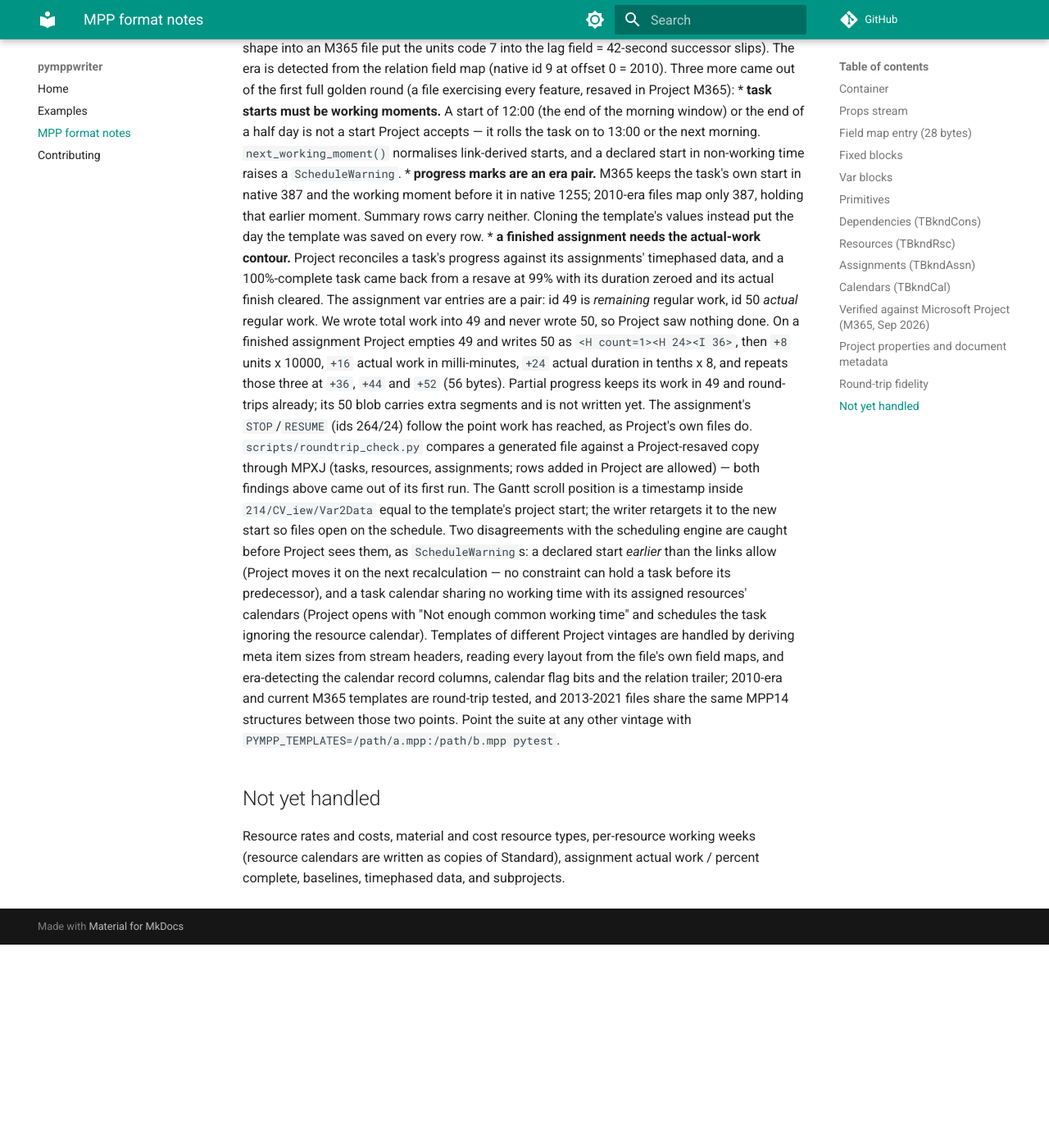
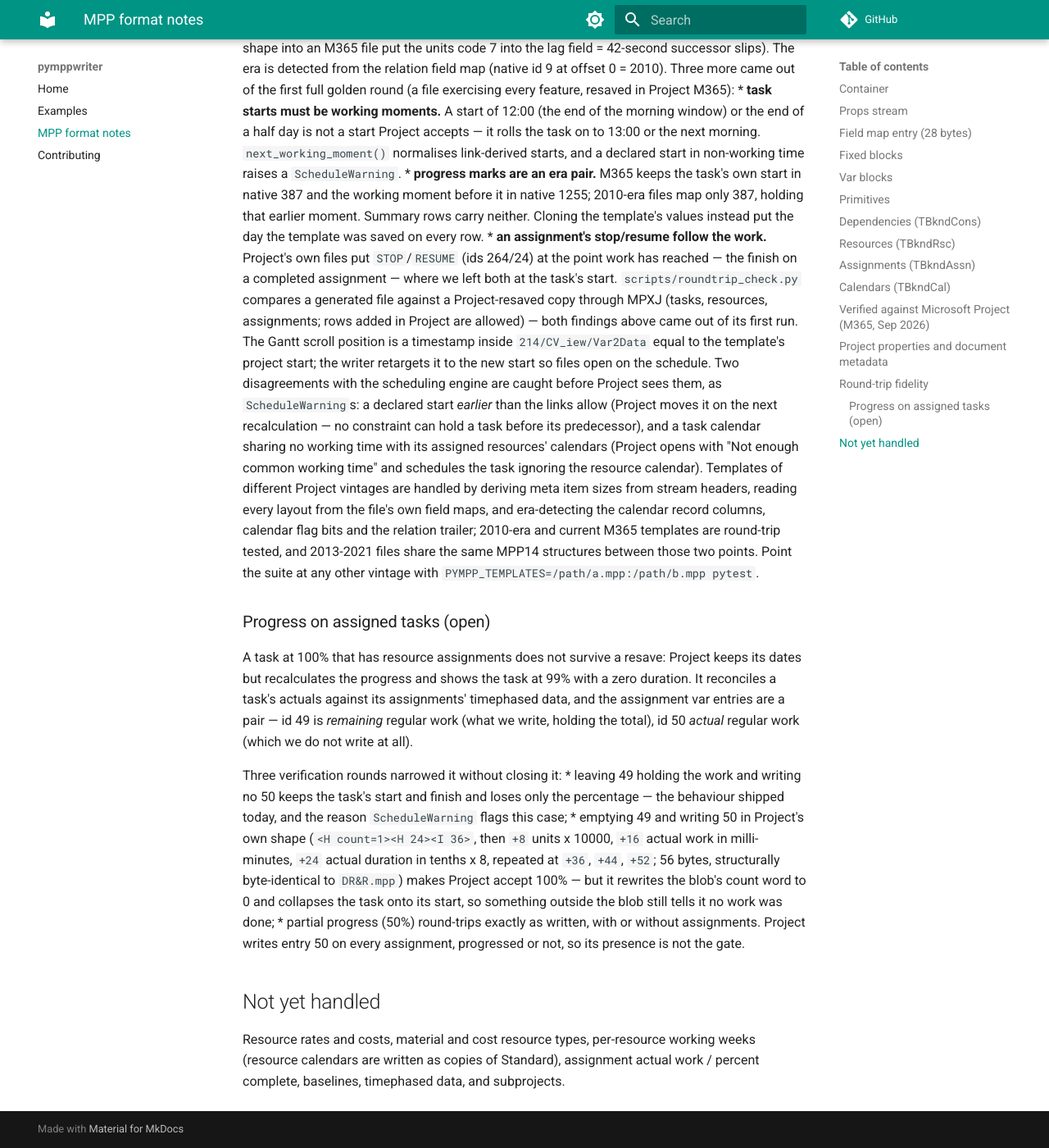
Before and after one commit to kevinmcaleer/pymppwriter, an MkDocs documentation site: the page built from docs/FORMAT_NOTES.md, in a window 1280 px wide and 1400 px high, scrolled down 6658 px. Shown: the whole window at 82% size. Built offline with MkDocs 1.6.1 and Material for MkDocs 9.7.7, drawn with Linux system fonts in a browser that asks for light colours; comment, search, counter and statistics services are not loaded; before the commit the page ends 7810 px from its top, so only the background shows below that.

Commit message:
Keep the schedule over the percentage on finished assignments (epic #35)
Round three: writing the actual-work contour made Project accept 100%,
but it rewrote the blob's count word to 0 and collapsed the task onto its
start — losing the finish. Round two's shape (work left in var 49, no
var 50) keeps the task's dates and loses only the percentage, which is
the better failure by far, so the contour change is reverted.

The case is now a ScheduleWarning instead: a 100%-complete task with
assignments will come back from Project at 99%. What all three rounds
established about the 49/50 contour pair is written up in FORMAT_NOTES
under "Progress on assigned tasks (open)" so the next attempt starts
from the evidence rather than from scratch.

29 tests pass.

Co-Authored-By: Claude Opus 5 (1M context) <noreply@anthropic.com>
Claude-Session: https://claude.ai/code/session_01UyoSFMqTMWfuprtEB2wBwr

```diff
--- a/docs/FORMAT_NOTES.md
+++ b/docs/FORMAT_NOTES.md
@@ -238,16 +238,9 @@ Project M365):
   moment before it in native 1255; 2010-era files map only 387, holding that earlier moment.
   Summary rows carry neither. Cloning the template's values instead put the day the template was
   saved on every row.
-* **a finished assignment needs the actual-work contour.** Project reconciles a task's progress
-  against its assignments' timephased data, and a 100%-complete task came back from a resave at
-  99% with its duration zeroed and its actual finish cleared. The assignment var entries are a
-  pair: id 49 is *remaining* regular work, id 50 *actual* regular work. We wrote total work into
-  49 and never wrote 50, so Project saw nothing done. On a finished assignment Project empties 49
-  and writes 50 as `<H count=1><H 24><I 36>`, then `+8` units x 10000, `+16` actual work in
-  milli-minutes, `+24` actual duration in tenths x 8, and repeats those three at `+36`, `+44` and
-  `+52` (56 bytes). Partial progress keeps its work in 49 and round-trips already; its 50 blob
-  carries extra segments and is not written yet. The assignment's `STOP`/`RESUME` (ids 264/24)
-  follow the point work has reached, as Project's own files do.
+* **an assignment's stop/resume follow the work.** Project's own files put `STOP`/`RESUME` (ids
+  264/24) at the point work has reached — the finish on a completed assignment — where we left
+  both at the task's start.
 `scripts/roundtrip_check.py` compares a generated file against a Project-resaved copy through MPXJ
 (tasks, resources, assignments; rows added in Project are allowed) — both findings above came out of
 its first run. The Gantt scroll position is a timestamp inside `214/CV_iew/Var2Data` equal to the
@@ -263,6 +256,24 @@ calendar flag bits and the relation trailer; 2010-era and current M365 templates
 tested, and 2013-2021 files share the same MPP14 structures between those two points. Point the
 suite at any other vintage with `PYMPP_TEMPLATES=/path/a.mpp:/path/b.mpp pytest`.
 
+### Progress on assigned tasks (open)
+A task at 100% that has resource assignments does not survive a resave: Project keeps its dates but
+recalculates the progress and shows the task at 99% with a zero duration. It reconciles a task's
+actuals against its assignments' timephased data, and the assignment var entries are a pair — id 49
+is *remaining* regular work (what we write, holding the total), id 50 *actual* regular work (which
+we do not write at all).
+
+Three verification rounds narrowed it without closing it:
+* leaving 49 holding the work and writing no 50 keeps the task's start and finish and loses only
+  the percentage — the behaviour shipped today, and the reason `ScheduleWarning` flags this case;
+* emptying 49 and writing 50 in Project's own shape (`<H count=1><H 24><I 36>`, then `+8` units
+  x 10000, `+16` actual work in milli-minutes, `+24` actual duration in tenths x 8, repeated at
+  `+36`, `+44`, `+52`; 56 bytes, structurally byte-identical to `DR&R.mpp`) makes Project accept
+  100% — but it rewrites the blob's count word to 0 and collapses the task onto its start, so
+  something outside the blob still tells it no work was done;
+* partial progress (50%) round-trips exactly as written, with or without assignments.
+Project writes entry 50 on every assignment, progressed or not, so its presence is not the gate.
+
 ## Not yet handled
 Resource rates and costs, material and cost resource types, per-resource working weeks (resource
 calendars are written as copies of Standard), assignment actual work / percent complete, baselines,
```
Also changed, not shown: 2 other files.
